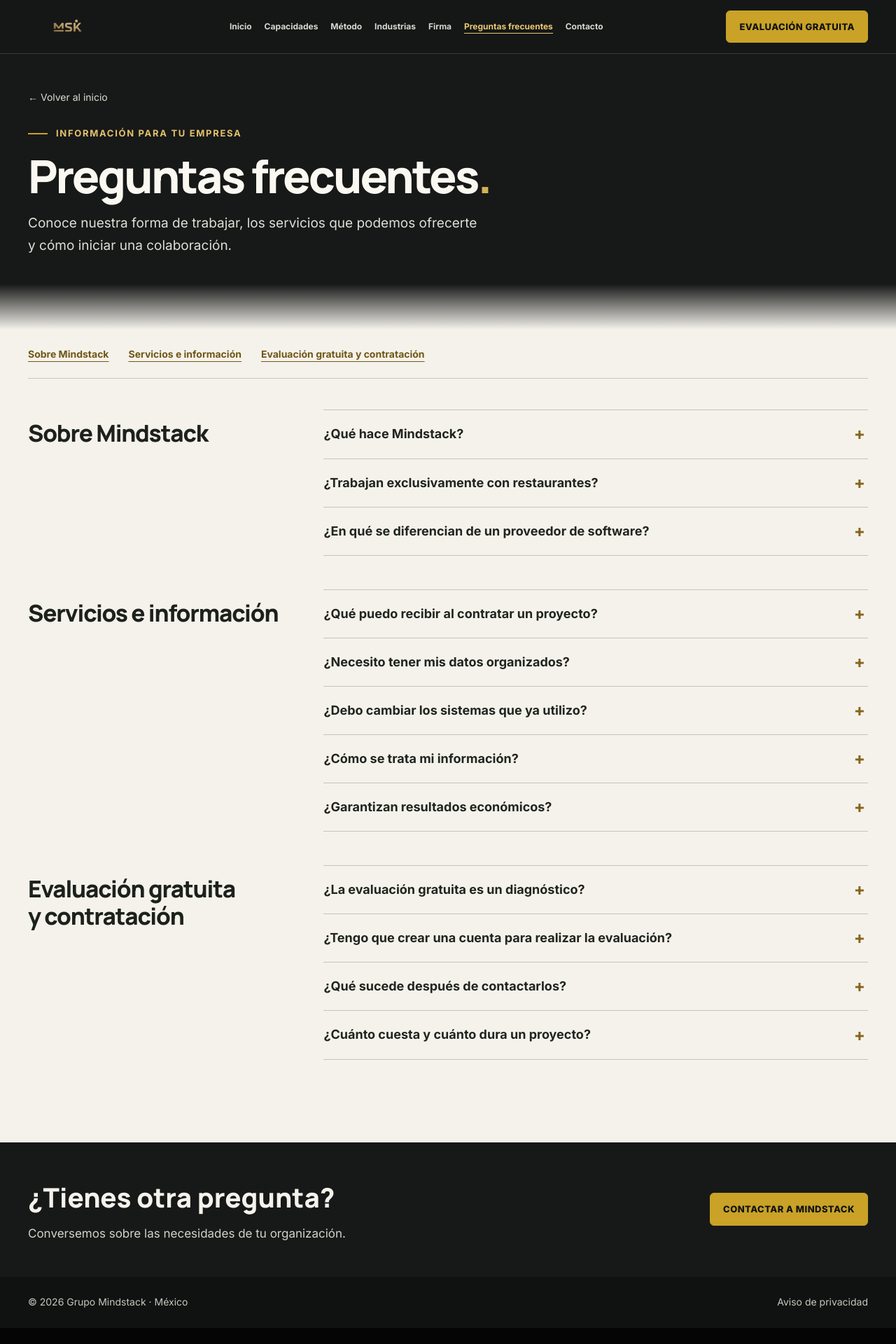
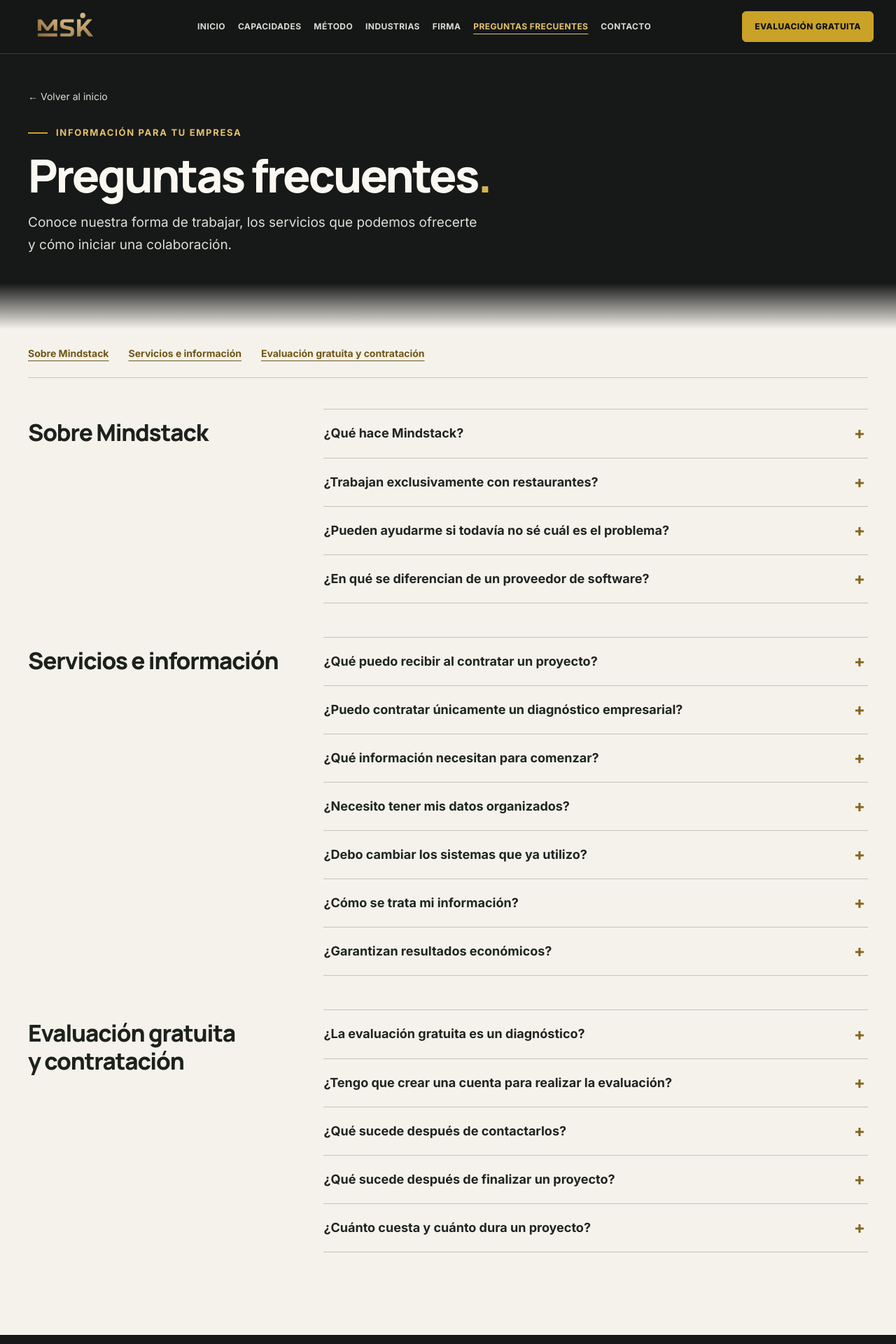
Before and after one commit to Antonio958/mindstack-web, a Next.js app: page /preguntas-frecuentes in a window 1280 px wide. Shown: the top 1920 px of the page at 70% size. Before the commit the page ends 1897 px from the top, so only its background shows below. Built offline with nearby package versions, Linux system fonts and the light colour scheme.

Commit message:
Complete commercial FAQs and align institutional header

```diff
--- a/app/preguntas-frecuentes/page.tsx
+++ b/app/preguntas-frecuentes/page.tsx
@@ -1,3 +1,4 @@
+import { SiteHeader } from "../site-header";
 import type { Metadata } from "next";
 import { Manrope, Inter } from "next/font/google";
 
@@ -13,19 +14,23 @@ const groups = [
   { title: "Sobre Mindstack", items: [
     ["¿Qué hace Mindstack?", "Somos una firma de inteligencia empresarial. Combinamos investigación, análisis de datos, procesos y tecnología para comprender problemas de negocio y diseñar intervenciones acordes con la evidencia."],
     ["¿Trabajan exclusivamente con restaurantes?", "No. Los restaurantes y grupos gastronómicos son nuestro enfoque comercial prioritario actual. Podemos explorar proyectos de otros sectores según sus necesidades y el alcance de nuestras capacidades."],
+    ["¿Pueden ayudarme si todavía no sé cuál es el problema?", "Sí. Puedes comenzar describiendo los síntomas, inquietudes u objetivos de tu organización. La exploración inicial permite valorar qué conviene investigar y si podemos ayudarte."],
     ["¿En qué se diferencian de un proveedor de software?", "No partimos de una herramienta predeterminada. Primero estudiamos el problema y después valoramos si conviene realizar un análisis, modificar un proceso, automatizar una tarea o desarrollar una solución tecnológica."],
   ] },
   { title: "Servicios e información", items: [
     ["¿Qué puedo recibir al contratar un proyecto?", "Según el alcance acordado, los entregables pueden incluir informes de diagnóstico, indicadores, tableros, recomendaciones, automatizaciones o soluciones a medida. La propuesta especifica qué se entregará."],
+    ["¿Puedo contratar únicamente un diagnóstico empresarial?", "Es posible plantear un diagnóstico con alcance propio, sin asumir una intervención posterior. Su viabilidad, entregables e inversión se especifican en la propuesta."],
+    ["¿Qué información necesitan para comenzar?", "Inicialmente basta con explicar la actividad de tu organización, la situación que te preocupa y tus objetivos. Los documentos, datos y accesos adicionales se acuerdan según el proyecto."],
     ["¿Necesito tener mis datos organizados?", "No necesariamente. La disponibilidad y calidad de la información se consideran al definir el alcance. Si faltan datos, evaluamos qué es posible investigar y qué limitaciones existen."],
     ["¿Debo cambiar los sistemas que ya utilizo?", "No necesariamente. Revisamos los procesos y herramientas existentes antes de recomendar cambios o integraciones."],
-    ["¿Cómo se trata mi información?", "En la definición del proyecto se deben acordar la información necesaria, sus accesos y las condiciones de tratamiento. Puedes consultar nuestro aviso de privacidad para conocer el tratamiento de datos personales."],
+    ["¿Cómo se trata mi información?", "En la definición del proyecto se deben acordar la información necesaria, sus accesos y las condiciones de tratamiento. El aviso disponible en este sitio describe específicamente el tratamiento de datos personales de la evaluación gratuita."],
     ["¿Garantizan resultados económicos?", "No prometemos incrementos de ingresos o ahorros sin evidencia. Definimos objetivos, supuestos y criterios de evaluación acordes con cada proyecto."],
   ] },
   { title: "Evaluación gratuita y contratación", items: [
     ["¿La evaluación gratuita es un diagnóstico?", "No. Es una lectura orientativa basada exclusivamente en tus respuestas. Un diagnóstico profesional requiere investigación, información y contraste de evidencia."],
     ["¿Tengo que crear una cuenta para realizar la evaluación?", "No. La evaluación inicial para restaurantes es gratuita y no requiere registro obligatorio."],
     ["¿Qué sucede después de contactarlos?", "Primero conversamos sobre tu situación. Si existe una oportunidad de colaboración, exploramos el contexto y definimos una propuesta con alcance, entregables, plazos e inversión. El proyecto comienza tras aceptar la propuesta."],
+    ["¿Qué sucede después de finalizar un proyecto?", "La entrega, validación, documentación y posibles actividades de seguimiento se establecen en el alcance acordado. Si se necesita soporte o una intervención adicional, se define por separado."],
     ["¿Cuánto cuesta y cuánto dura un proyecto?", "Depende del problema, la información disponible, la complejidad y los entregables. La inversión y los plazos se definen en la propuesta correspondiente, antes de iniciar el proyecto."],
   ] },
 ];
@@ -34,20 +39,9 @@ const faqStyles = "\n.msk-faq{--faq-ink:#171918;--faq-paper:#f5f2ec;--faq-gold:#
 
 export default function FrequentlyAskedQuestions() {
   return (
-    <main className={`mindstack-editorial msk-faq ${display.variable} ${reading.variable}`} data-revision="faq-06">
-      <style>{faqStyles}</style>
-      <header className="msk-faq-header">
-        <div className="container">
-          <a className="msk-faq-brand" href="/" aria-label="Inicio de Mindstack"><img src="/logo-mindstack.png" alt="Mindstack" width={112} height={60} style={{width:112,height:60,objectFit:"contain"}} /></a>
-          <nav className="msk-faq-desktop" aria-label="Navegación principal">
-            <a href="/">Inicio</a><a href="/#capacidades">Capacidades</a><a href="/#metodologia">Método</a><a href="/#sectores">Industrias</a><a href="/#nosotros">Firma</a><a href="/preguntas-frecuentes" aria-current="page">Preguntas frecuentes</a><a href="/#contacto">Contacto</a>
-          </nav>
-          <details className="msk-faq-menu"><summary>Menú ☰</summary><nav aria-label="Navegación móvil">
-            <a href="/">Inicio</a><a href="/#capacidades">Capacidades</a><a href="/#metodologia">Método</a><a href="/#sectores">Industrias</a><a href="/#nosotros">Firma</a><a href="/preguntas-frecuentes" aria-current="page">Preguntas frecuentes</a><a href="/#contacto">Contacto</a>
-          </nav></details>
-          <a className="btn btn-gold" href="/evaluacion">Evaluación gratuita</a>
-        </div>
-      </header>
+    <main className={`mindstack-editorial msk-faq ${display.variable} ${reading.variable}`} data-revision="faq-07">
+      <style>{faqStyles + ".msk-faq .msk-faq-intro{padding-top:124px}@media(max-width:640px){.msk-faq .msk-faq-intro{padding-top:105px}}"}</style>
+      <SiteHeader faq />
       <section className="msk-faq-intro">
         <div className="container">
           <a className="msk-faq-back" href="/">← Volver al inicio</a>
@@ -64,7 +58,7 @@ export default function FrequentlyAskedQuestions() {
             <div>{group.items.map(([question, answer]) => (
               <details key={question}>
                 <summary>{question}<span aria-hidden="true" /></summary>
-                <p>{answer}{question === "¿Cómo se trata mi información?" && <> <a href="/aviso-de-privacidad/">Consultar aviso de privacidad.</a></>}</p>
+                <p>{answer}{question === "¿Cómo se trata mi información?" && <> <a href="/aviso-de-privacidad/">Consultar aviso de privacidad de la evaluación.</a></>}</p>
               </details>
             ))}</div>
           </div>
@@ -76,7 +70,7 @@ export default function FrequentlyAskedQuestions() {
           <a className="btn btn-gold" href="/#contacto">Contactar a Mindstack</a>
         </div>
       </section>
-      <footer className="msk-faq-footer"><div className="container"><span>© 2026 Grupo Mindstack · México</span><a href="/aviso-de-privacidad/">Aviso de privacidad</a></div></footer>
+      <footer className="msk-faq-footer"><div className="container"><span>© 2026 Grupo Mindstack, S.A. de C.V. · Ciudad de México</span><a href="/aviso-de-privacidad/">Aviso de privacidad de la evaluación</a></div></footer>
     </main>
   );
 }
```
